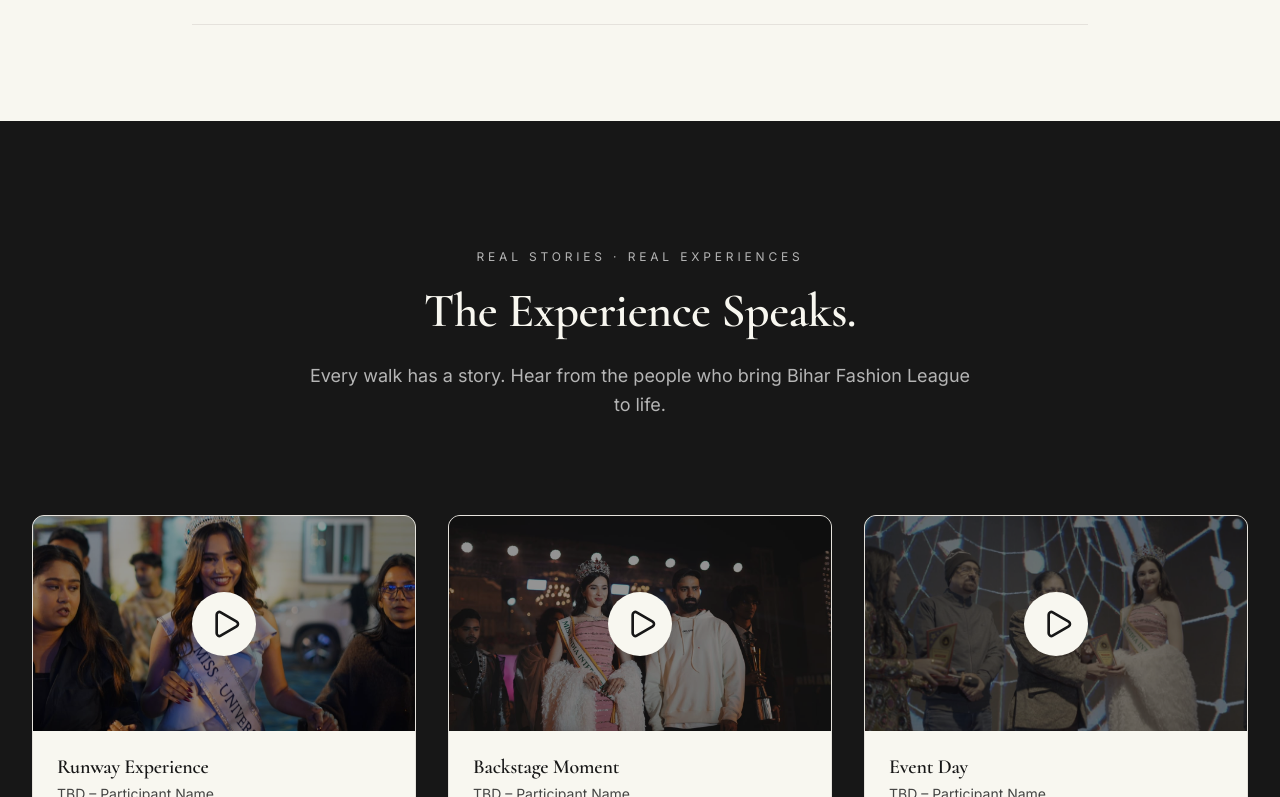
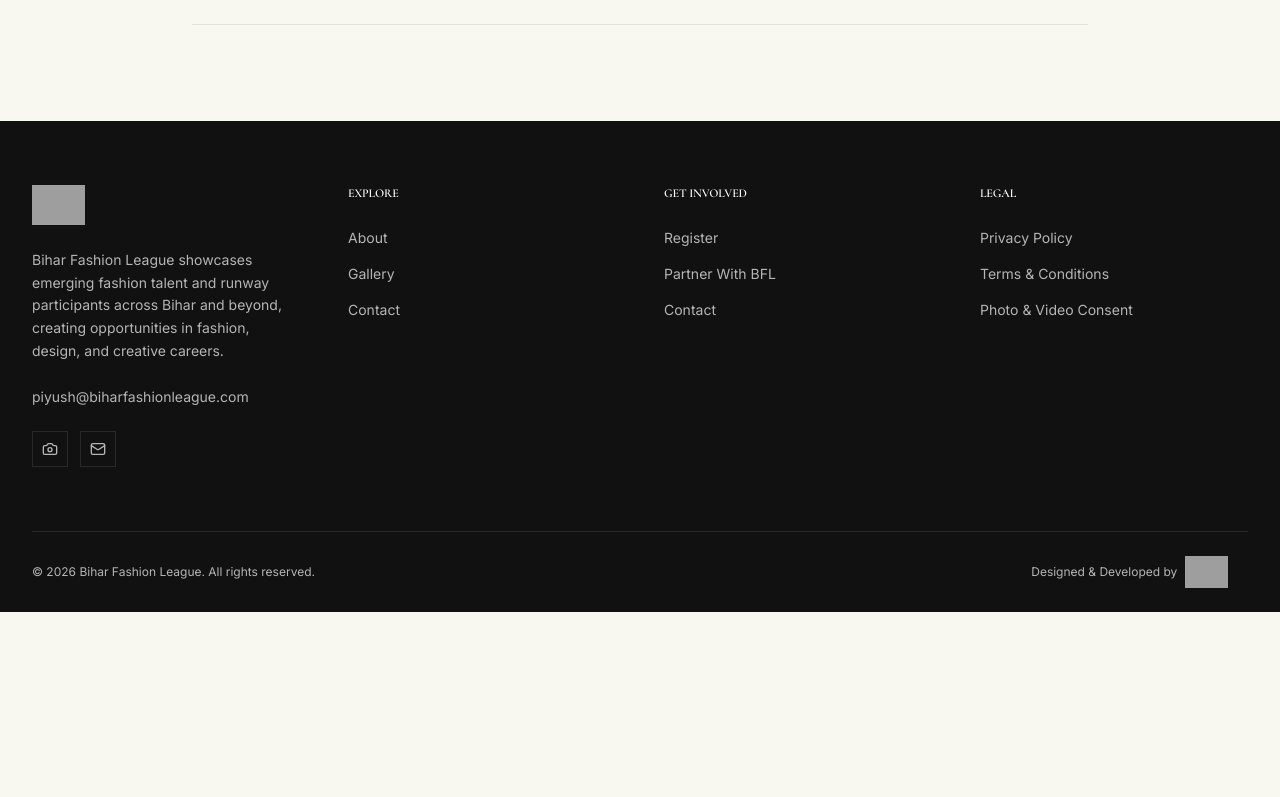
Before and after one commit to codexshekhar/Bihar-Fashion-League, a Next.js app: page / in a window 1280 px wide. Shown: the part 9663-10460 px from the top of the page. After the commit the page ends 10275 px from the top, so only its background shows below. Built offline with nearby package versions, Linux system fonts and the light colour scheme; grey boxes are pictures that could not be loaded.

Commit message:
remove testimonials section temporarily

```diff
--- a/app/page.tsx
+++ b/app/page.tsx
@@ -14,7 +14,6 @@
 import { CollabCtaSection } from "@/components/home/CollabCta";
 import { FaqSection } from "@/components/home/FaqSection";
 import { FeaturedParticipantsSection } from "@/components/home/FeaturedParticipants";
-import { TestimonialsSection } from "@/components/home/TestimonialsSection";
 
 export default function HomePage() {
   return (
@@ -228,7 +227,6 @@
       <UpcomingEventSection />
       <FashionCategoriesSection />
 <FaqSection />
-<TestimonialsSection />
 
 <Footer />
     </main>
```
